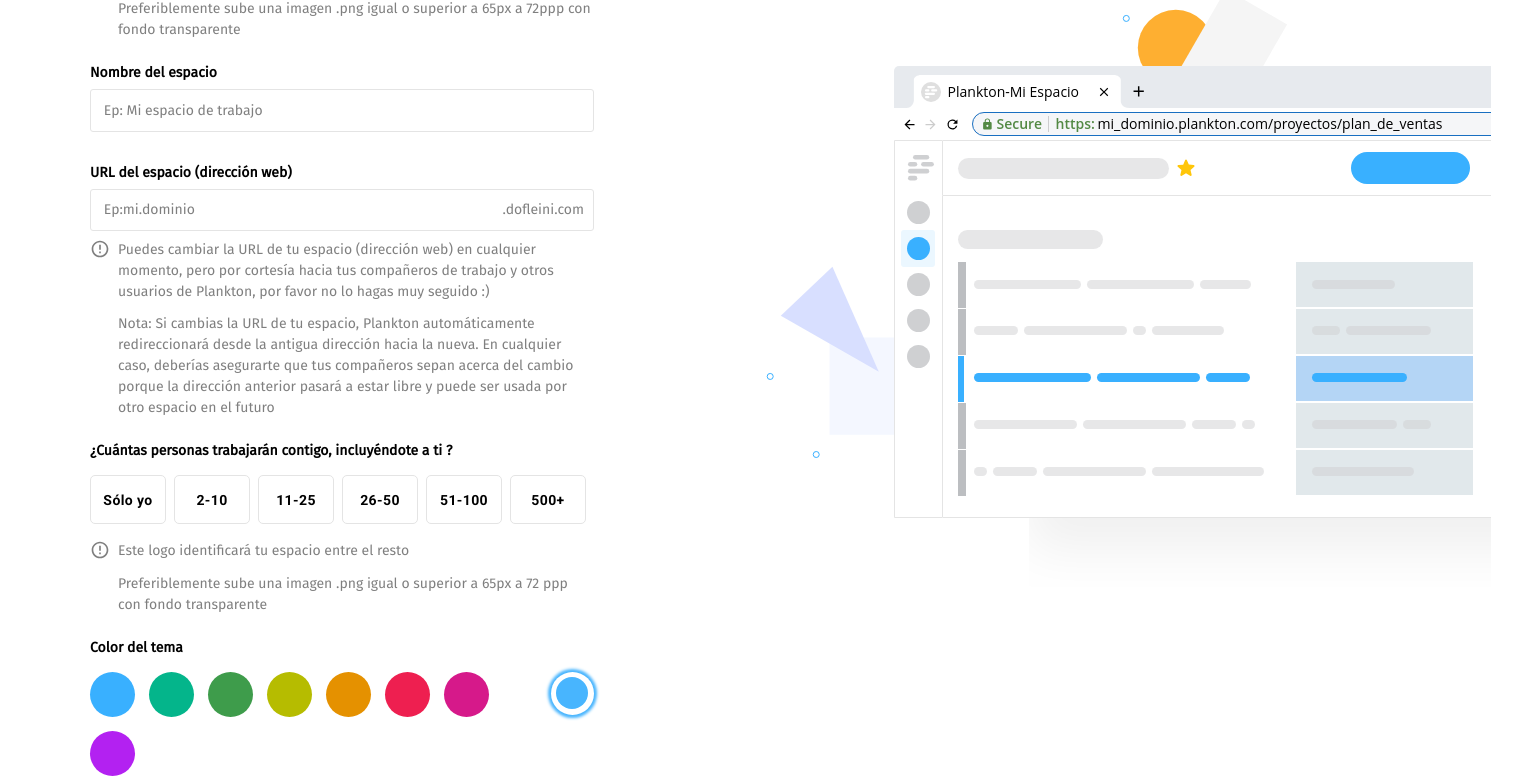
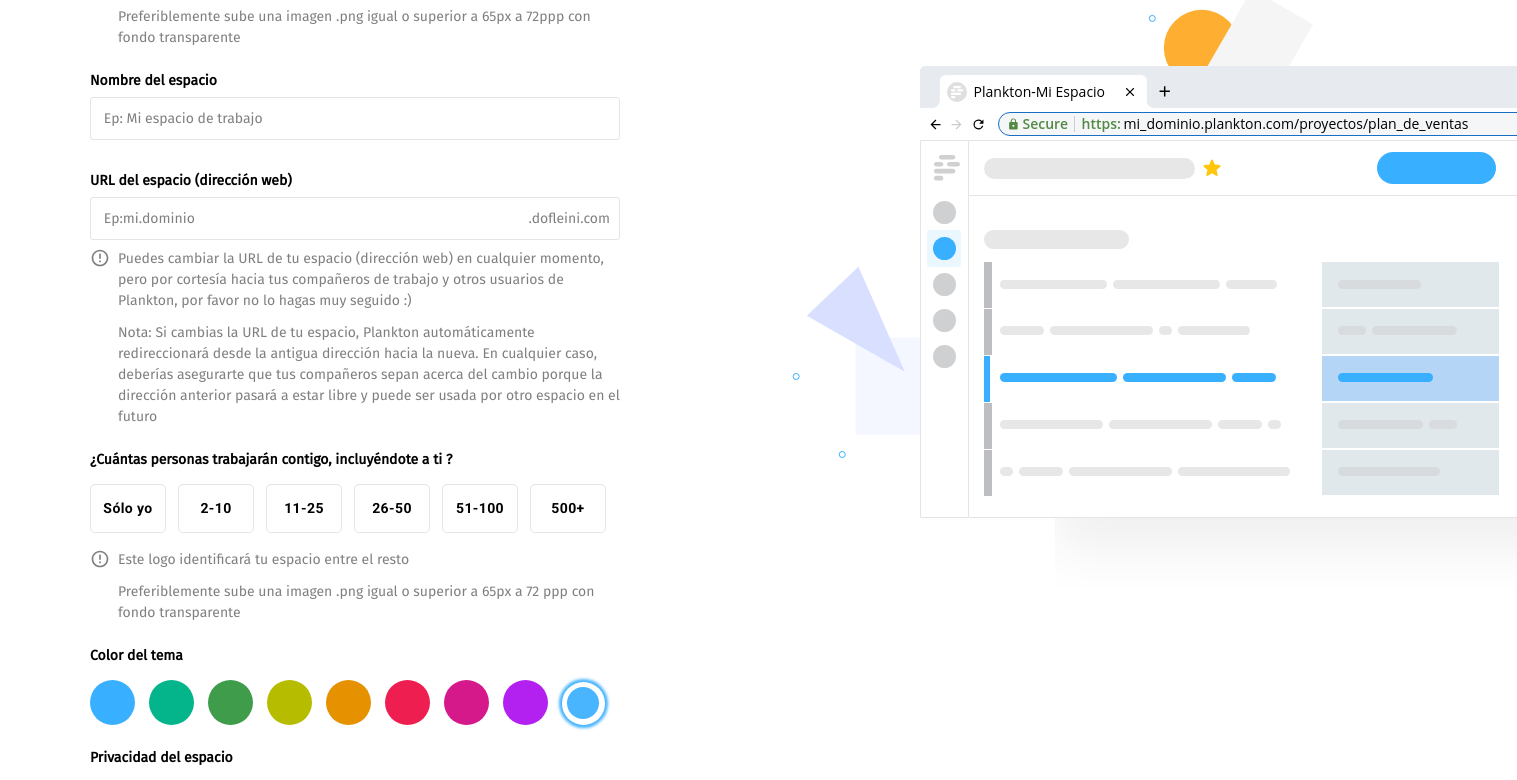
Before and after one commit to Roberto-1998/react-form, a React (Create React App) app: page / in a window 1280 px wide. Shown: the part 261-1041 px from the top of the page, 1517 px wide, since content can reach past the window. Built offline with nearby package versions, Linux system fonts and the light colour scheme.

Commit message:
Cambios CSS para deploy

```diff
--- a/src/App.css
+++ b/src/App.css
@@ -1,7 +1,6 @@
 
 .form-content{
-    max-width: 600px;
-    margin: 0 auto;
+   margin: 0 auto;
 }
 
 .svg-content{
@@ -12,7 +11,7 @@
 
 
 
-@media only screen and (min-width : 992px) {
+@media only screen and (min-width : 960px) {
 
     .content{
         display: flex;
@@ -20,10 +19,14 @@
         flex-direction: row;
         justify-content: space-between;
         margin-bottom: 100px;
+        flex-wrap: nowrap;
     }
     .form-content{
        margin: 42px 90px;
-       flex: 60%;
+       max-width: 530px;
+       flex-shrink: 0;
+
+
 
     }
 
@@ -31,8 +34,6 @@
         margin-top: 250px;
         display: block;
         align-self: flex-start;
-        flex: 40%;
-
     }
 
 }
--- a/src/components/Form/Form.css
+++ b/src/components/Form/Form.css
@@ -37,15 +37,15 @@ h4,p{
 }
 
 .main-content h1{
-    font-size: 3vmin;
+    font-size: 3.5vmin;
 }
 
 .main-content h4, .main-content label{
-    font-size: 2.6vmin;
+    font-size: 3.1vmin;
 }
 
 .main-content p{
-    font-size: 2.2vmin;
+    font-size: 2.7vmin;
     line-height: 1.5;
 }
 
@@ -133,7 +133,7 @@ h4,p{
 }
 
 .input-text::placeholder{
-    font-size: 2.2vmin;
+    font-size: 2.7vmin;
     color: var(--gray-color);
     font-family: 'Fira Sans', sans-serif !important;
 
@@ -159,7 +159,7 @@ h4,p{
     right: 10px;
    top: 35%;
    color: var(--gray-color);
-   font-size: 0.75rem;
+   font-size: 2.7vmin;
 
 }
 
@@ -177,7 +177,7 @@ h4,p{
 }
 
 .radio-box p{
-
+   margin-top: 5px;
     color: var(--gray-color);
 }
 
@@ -188,7 +188,7 @@ h4,p{
 }
 
 .button-all{
-    font-size: 2.2vmin !important;
+    font-size: 2.7vmin !important;
     text-transform: none !important;
 }
 
@@ -204,10 +204,10 @@ h4,p{
 }
 
 .button-work-people{
-    margin-right: 0.5rem !important;
     padding: 0.8em !important;
     border-radius: 5px !important;
     font-weight: bold !important;
+    flex-shrink: 0;
 
 }
 
@@ -250,14 +250,11 @@ h4,p{
 
 }
 
-
-
 .pickerColor{
-    width: 43px;
-    height: 43px;
+    width: 25px;
+    height: 25px;
     margin-left: 0.8rem;
     background-color: #fff;
-
     border-radius: 50%;
     box-shadow: 0 0 3px 3px var(--main-color);
     display: inline-block;
@@ -268,11 +265,10 @@ h4,p{
 }
 
 .pickerColor span{
-
    position: absolute;
-    width: 32px;
-    height: 32px;
-    transform: translate(5px, 5px);
+    width: 18px;
+    height: 18px;
+    transform: translate(3.5px, 3.5px);
     flex-shrink: 0;
     background-color: var(--main-color);
     border-radius: 50%;
@@ -280,11 +276,21 @@ h4,p{
 }
 
 
+
+
+.group{
+    display: flex;
+    flex-direction: row;
+    flex-wrap: wrap !important;
+}
+
+
+
 .chrome-picker{
     transition: all 500ms ease;
 }
 
-@media only screen and (min-width : 992px) {
+@media only screen and (min-width : 960px) {
 
 .main-content p, .main-content h4,.button-all,.input-wrapper::after, label, .input-text::placeholder{
     font-size: 14px !important;
@@ -316,5 +322,32 @@ h4,p{
 }
 
 
+.pickerColor{
+    width: 43px;
+    height: 43px;
+    margin-left: 0.9rem;
+    margin-top: 2.5px;
+    background-color: #fff;
+    border-radius: 50%;
+    box-shadow: 0 0 3px 3px var(--main-color);
+    display: inline-block;
+    cursor: pointer;
+    position: relative;
+    flex-shrink: 0;
 
 }
+
+.pickerColor span{
+   position: absolute;
+    width: 32px;
+    height: 32px;
+    transform: translate(5px, 5px);
+    flex-shrink: 0;
+    background-color: var(--main-color);
+    border-radius: 50%;
+
+}
+
+
+
+}
--- a/src/components/Form/Form.js
+++ b/src/components/Form/Form.js
@@ -4,7 +4,7 @@ import './Form.css'
 import {useForm} from 'react-hook-form'
 
 /* MATERIAL UI */
-import {Avatar, Button, ButtonGroup, RadioGroup, FormControl,FormControlLabel, Radio} from '@mui/material'
+import {Avatar, Button, ButtonGroup, RadioGroup, FormControl, Radio, useMediaQuery} from '@mui/material'
 import { ChromePicker, CirclePicker } from 'react-color';
 import {UnarchiveSharp,ErrorOutlineSharp} from '@mui/icons-material'
 
@@ -15,6 +15,8 @@ const Form=(props)=>{
     const {updateData}=props
 
     const {register, handleSubmit, watch, reset}=useForm({})
+
+    const isDesktop=useMediaQuery('(min-width:960px)');
 
 
     const initialState={
@@ -189,7 +191,7 @@ const Form=(props)=>{
                     <div className="flex-column margin-15">
                         <h4 className="bold">¿Cuántas personas trabajarán contigo, incluyéndote a ti ?</h4>
                         <div className="flex-row margin-10">
-                            <ButtonGroup variant="text" aria-label="text button group">
+                            <ButtonGroup variant="text" aria-label="text button group" style={{display:'flex', flexWrap:'wrap', gap:'12px'}}>
                             <Button  variant="outlined" className={`button-work-people button-all button-gray color-button-black ${peopleWork==='1' ? 'active-color-button' :''}`} onClick={()=>dispatch({type:'SET_PEOPLE_WORK', payload:'1'})}  >Sólo yo</Button>
                             <Button  variant="outlined" className={`button-work-people button-all button-gray color-button-black ${peopleWork==='2-10' ? 'active-color-button' :''}`} onClick={()=>dispatch({type:'SET_PEOPLE_WORK', payload:'2-10'})}  >2-10</Button>
                             <Button  variant="outlined" className={`button-work-people button-all button-gray color-button-black ${peopleWork==='11-25' ? 'active-color-button' :''}`} onClick={()=>dispatch({type:'SET_PEOPLE_WORK', payload:'11-25'})} >11-25</Button>
@@ -219,7 +221,7 @@ const Form=(props)=>{
                             <div className="flex-row margin-10 circle-picker" >
 
 
-                                    <CirclePicker circleSize={45}   color={color} onChange={updatedColor=>handleColor(updatedColor.hex)} width="100%" colors={['#39b0ff','#04B58B', '#3E9C4B', '#B6BC00', '#E59100', '#EE1F50','#D6198A', '#B321F1']}>
+                                    <CirclePicker circleSize={isDesktop ? 45 : 25}   color={color} onChange={updatedColor=>handleColor(updatedColor.hex)} width="100%" colors={['#39b0ff','#04B58B', '#3E9C4B', '#B6BC00', '#E59100', '#EE1F50','#D6198A', '#B321F1']}>
                                     </CirclePicker>
 
                                         <span className="pickerColor" onClick={()=>dispatch({type:'SET_COLOR_PICKER_ACTIVE', payload:!isColorPickerActive})}>
@@ -242,7 +244,7 @@ const Form=(props)=>{
                             >
                                 <div className="flex-row margin-10 justify-content-space-beetwen">
                                     <div className={`radio-box flex-row ${watch('privacy')==='private' ? 'active-radio-box' : ''}`} >
-                                        <Radio className="align-self-start" value="private" sx={{color:`${watch('privacy')==='public' ? '#48b5fe' :'#CFD0D2'}`}} {...register('privacy')} checked={watch('privacy')==='private'}   />
+                                        <Radio className="align-self-start" value="private" sx={{color:`${watch('privacy')==='private' ? '#48b5fe' :'#CFD0D2'}`}} {...register('privacy')} checked={watch('privacy')==='private'}   />
                                         <div >
                                             <h4>Privado</h4>
                                             <p>El contenido será visible sólo para tí y los miembros de tu Organización</p>
@@ -251,7 +253,7 @@ const Form=(props)=>{
                                     </div>
 
                                     <div className={`radio-box flex-row ${watch('privacy')==='public' ? 'active-radio-box' : ''}`}  >
-                                        <Radio className="align-self-start" value="public" sx={{color:`${watch('privacy')==='public' ? '#48b5fe' :'#CFD0D2'}`}} {...register('privacy')}  checked={watch('privacy')==='public'}   />
+                                        <Radio className="align-self-start" value="public"  sx={{color:`${watch('privacy')==='public' ? '#48b5fe' :'#CFD0D2'}`}} {...register('privacy')}  checked={watch('privacy')==='public'}   />
                                         <div >
                                             <h4>Público</h4>
                                             <p>Cualquiera con el vínculo podrá ver la actividad de tu Organización</p>
--- a/src/index.css
+++ b/src/index.css
@@ -3,6 +3,8 @@
   box-sizing: border-box;
 
 }
+
+
 
 body {
   margin: 0;
```
